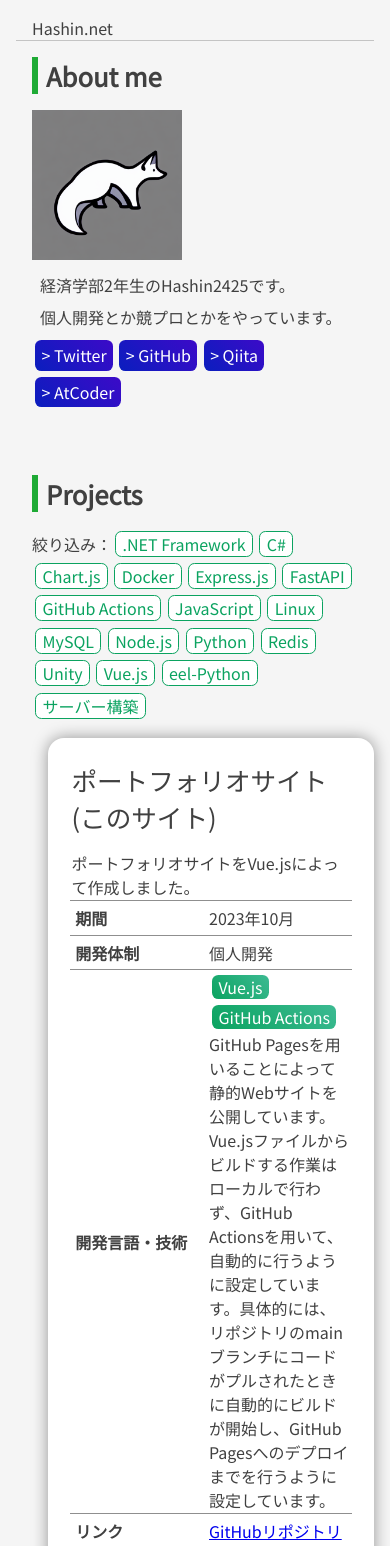
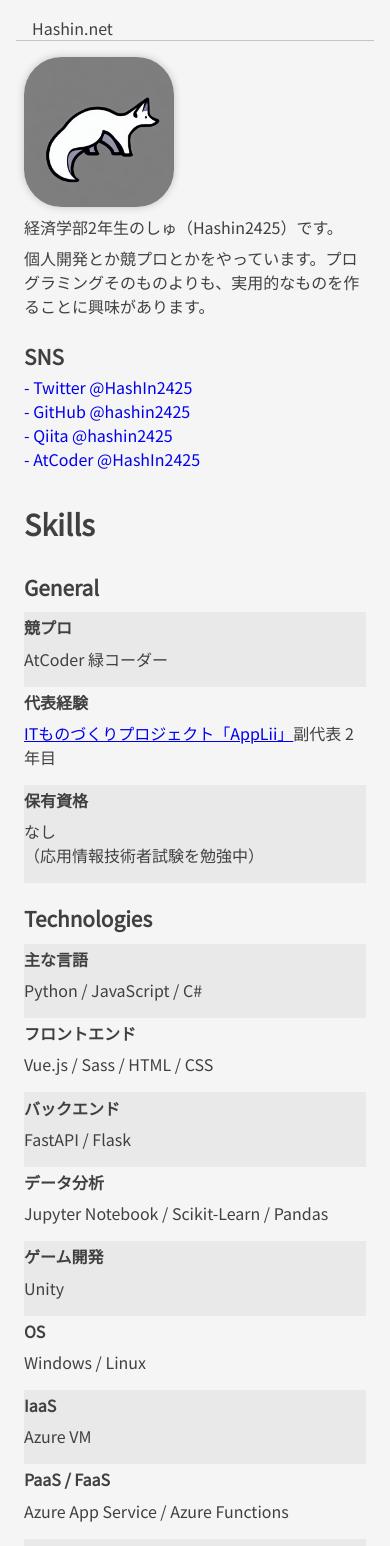
Before and after one commit to hashin2425/hashin2425.github.io, a Vue app in the folder src/: page / in a window 390 px wide. Shown: the top 1546 px of the page. Built offline with nearby package versions, Linux system fonts and the light colour scheme; a web font is replaced by a local one.

Commit message:
ページデザインの全体改修

```diff
--- a/src/src/sections/Main.vue
+++ b/src/src/sections/Main.vue
@@ -1,26 +1,130 @@
 <template>
   <div id="main">
-    <h1>About me</h1>
-    <div class="about">
+
+    <div id="about-container">
       <div class="about-icon">
         <img :src="myIcon" alt="icon" height="150" />
       </div>
       <div class="about-desc">
-        <p>経済学部2年生のHashin2425です。</p>
-        <p>個人開発とか競プロとかをやっています。</p>
+        <p>経済学部2年生のしゅ（Hashin2425）です。</p>
+        <p>個人開発とか競プロとかをやっています。プログラミングそのものよりも、実用的なものを作ることに興味があります。</p>
       </div>
+      <h2>SNS</h2>
       <div class="about-sns">
-        <a v-for="s in sns" :key="s.name" :href="s.url" target="_blank" rel="noopener noreferrer"
-          class="shadow-box link-icon">
-          > {{ s.name }}
+        <a v-for="s in sns" :key="s.name" :href="s.url" target="_blank" rel="noopener noreferrer">
+          {{ s.name }}
         </a>
       </div>
     </div>
 
-    <div class="vert-space"></div>
+    <div id="skills-container">
+      <h1>Skills</h1>
+      <h2>General</h2>
+      <p></p>
+      <table class="responsive-table">
+        <tbody>
+          <tr>
+            <th>競プロ</th>
+            <td>AtCoder 緑コーダー</td>
+          </tr>
+          <tr>
+            <th>代表経験</th>
+            <td><a href="https://applii-wu.net/pages/" target="_blank">ITものづくりプロジェクト「AppLii」</a>副代表 2年目</td>
+          </tr>
+          <tr>
+            <th>保有資格</th>
+            <td>なし<br>（応用情報技術者試験を勉強中）</td>
+          </tr>
+        </tbody>
+      </table>
+      <h2>Technologies</h2>
+      <p></p>
+      <table class="responsive-table">
+        <tbody>
+          <tr>
+            <th>主な言語</th>
+            <td>Python / JavaScript / C#</td>
+          </tr>
+          <tr>
+            <th>フロントエンド</th>
+            <td>Vue.js / Sass / HTML / CSS</td>
+          </tr>
+          <tr>
+            <th>バックエンド</th>
+            <td>FastAPI / Flask</td>
+          </tr>
+          <tr>
+            <th>データ分析</th>
+            <td>Jupyter Notebook / Scikit-Learn / Pandas</td>
+          </tr>
+          <tr>
+            <th>ゲーム開発</th>
+            <td>Unity</td>
+          </tr>
+          <tr>
+            <th>OS</th>
+            <td>Windows / Linux</td>
+          </tr>
+          <tr>
+            <th>IaaS</th>
+            <td>Azure VM</td>
+          </tr>
+          <tr>
+            <th>PaaS / FaaS</th>
+            <td>Azure App Service / Azure Functions</td>
+          </tr>
+          <tr>
+            <th>SaaS</th>
+            <td>Firebase Authentication</td>
+          </tr>
+          <tr>
+            <th>CI/CD</th>
+            <td>GitHub Actions</td>
+          </tr>
+        </tbody>
+      </table>
+    </div>
 
-    <h1>Projects</h1>
-    <CreativeCard />
+    <div id="works-container">
+      <h1>Works</h1>
+      <div class="parents">
+        <div class="child">
+        </div>
+      </div>
+      <div style="overflow: auto;">
+        <CreativeCard></CreativeCard>
+      </div>
+    </div>
+
+    <div id="articles-container">
+      <h1>Articles</h1>
+      <p>Qiitaにて技術ブログを執筆しております。基本的な掲載内容は、対処に時間がかかった不具合とその対処方法です。</p>
+      <a target="_blank" href="https://qiita.com/hashin2425/items/55ccc5e4b18455d1158d">
+        【Python】デフォルト引数値は、関数実行時に計算されるわけではないので注意
+      </a>
+      <a target="_blank" href="https://qiita.com/hashin2425/items/0e6e0056035bc491a642">
+        [Errno 3] Lookup timed outでCosmosDBに接続できない問題の解決方法【AppService】
+      </a>
+      <a target="_blank" href="https://qiita.com/hashin2425/items/dd337f8de0024d6bc354">
+        [App Service] Flask Socket.ioでリアルタイム通信を安定化させる方法
+      </a>
+      <a target="_blank" href="https://qiita.com/hashin2425/items/b30dbed78d9323ce15fd">
+        Azure Functionsでトリガーが認識されなくなったら、環境変数を確かめよう
+      </a>
+    </div>
+
+    <div id="environment-container">
+      <h1>Environments</h1>
+      <p>メインのPCに加え、24時間365日稼働の計算リソースとしてRaspberry Pi 4を運用しています。毎日7時間程度かかる作業を自動化したり、NASとして運用したりしています。</p>
+      <h2>Machines</h2>
+      <p>Main: Windows 10 Home</p>
+      <p>Server: Raspberry Pi 4</p>
+      <p>IoT-System: Raspberry Pi Pico WH</p>
+      <h2>Others</h2>
+      <p>Cloud: Microsoft Azure</p>
+      <p>Assistant: ChatGPT 4 / Claude 3 Opus / GitHub Copilot</p>
+    </div>
+
   </div>
 </template>
 
@@ -37,10 +141,10 @@
     return {
       myIcon,
       sns: [
-        { name: "Twitter", url: "https://twitter.com/HashIn2425" },
-        { name: "GitHub", url: "https://github.com/hashin2425" },
-        { name: "Qiita", url: "https://qiita.com/hashin2425" },
-        { name: "AtCoder", url: "https://atcoder.jp/users/HashIn2425" },
+        { name: "- Twitter @HashIn2425", url: "https://twitter.com/HashIn2425" },
+        { name: "- GitHub @hashin2425", url: "https://github.com/hashin2425" },
+        { name: "- Qiita @hashin2425", url: "https://qiita.com/hashin2425" },
+        { name: "- AtCoder @HashIn2425", url: "https://atcoder.jp/users/HashIn2425" },
       ],
     };
   },
@@ -48,38 +152,101 @@
 </script>
 
 <style>
-h1 {
-  font-size: 1.6rem;
-  padding: 0 0 0 0.5rem;
-  margin: 1rem 0 1rem 0 ;
-  border-left: #1eaa35 solid 0.4rem;
+#main {
+  max-width: 1200px;
+  margin: 1.0rem auto;
+  padding: 0 1.5rem;
+
+  p {
+    margin: 0;
+    padding: 0.2rem 0;
+  }
+
+  h1 {
+    font-size: 1.8rem;
+    padding: 2.0rem 0 0.5rem 0;
+    margin: 0;
+  }
+
+  h2 {
+    font-size: 1.3rem;
+    padding: 1.25rem 0 0.25rem 0;
+    margin: 0;
+  }
+
+  h3 {
+    font-size: 1.0rem;
+    padding: 0;
+    margin: 0;
+  }
 }
 
-p {
-  margin: 0.5rem;
+#about-container {
+  .about-icon {
+    img {
+      border-radius: 25%;
+      box-shadow: 0 0 0.5rem rgba(0, 0, 0, 0.2);
+    }
+  }
+
+  .about-sns {
+    a {
+      display: block;
+      text-decoration: none;
+    }
+  }
 }
 
-#main {
-  margin: 1rem 2rem 2rem 2rem;
+#articles-container {
+  a {
+    display: block;
+    padding: 0.5rem 1rem;
+    margin: 0.5rem;
+    min-height: 2rem;
+    color: #404040;
+    background-color: white;
+    text-decoration: none;
+    align-content: center;
+    border-radius: 1rem;
+    box-shadow: 0 0 0.5rem rgba(0, 0, 0, 0.2);
+  }
+
+  a:hover {
+    background-color: #f5f5f5;
+  }
 }
 
-.link-icon {
-  display: inline-block;
-  white-space: nowrap;
-  border-radius: 0.4rem;
-  font-size: 1rem;
-  background: linear-gradient(45deg, rgb(10, 30, 190), rgb(60, 10, 200));
-  color: white;
-  padding: 0.2rem 0.4rem;
-  margin: 0.2rem;
-  text-decoration: none;
+.responsive-table {
+  width: 100%;
+  border-collapse: collapse;
+  margin: 0;
+  padding: 0;
+
+  tr:nth-child(odd) {
+    background-color: rgb(233, 233, 233);
+  }
+
+  th {
+    width: 0%;
+    min-width: 8rem;
+    white-space: nowrap;
+    padding: 0.2rem 0;
+  }
 }
 
-.shadow-box:hover {
-  box-shadow: 0.1rem 0.1rem 0.4rem rgba(0, 0, 0, 0.3);
-}
+@media screen and (max-width: 600px) {
+  .responsive-table {
 
-.vert-space {
-  height: 3rem;
+    th,
+    td {
+      display: block;
+      text-align: left;
+    }
+
+    td {
+      padding: 0.25rem 0 1rem 0;
+    }
+  }
+
 }
 </style>
```
